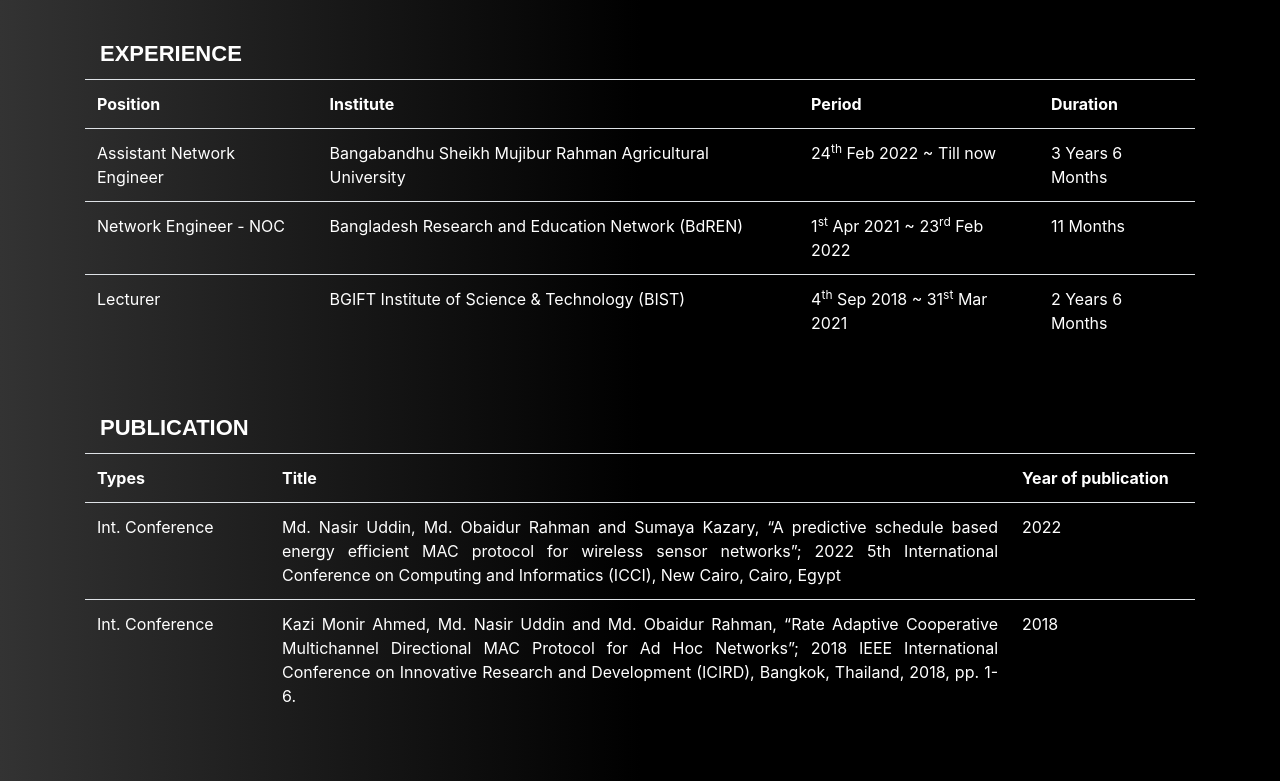
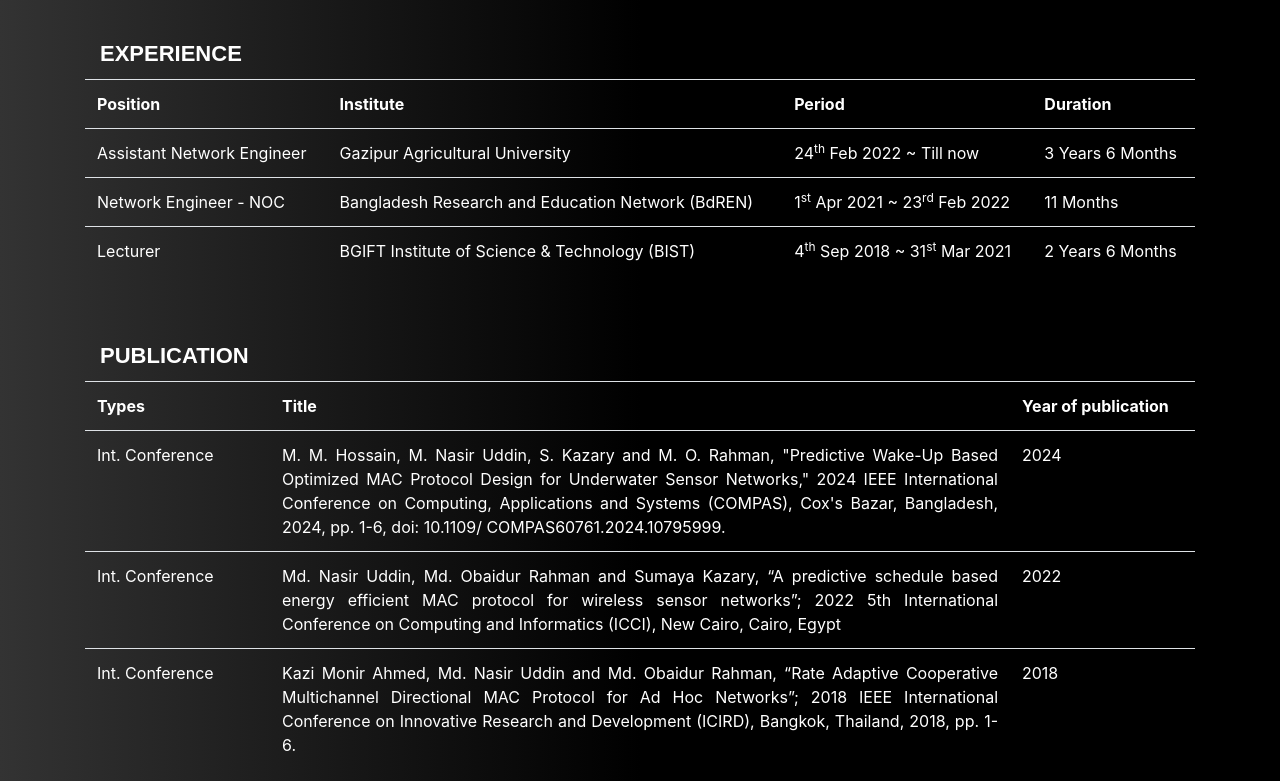
Before and after one commit to nasir-pw/ebiography, a plain HTML site: page about.html in a window 1280 px wide. Shown: the part 1280-2061 px from the top of the page. Drawn offline with nearby package versions, Linux system fonts and the light colour scheme; files whose address does not match are found by name; a web font is replaced by a local one.

Commit message:
about.html

```diff
--- a/about.html
+++ b/about.html
@@ -173,7 +173,7 @@
                     </tr>
                     <tr>
                       <td>Assistant Network Engineer</td>
-                      <td>Bangabandhu Sheikh Mujibur Rahman Agricultural University</td>
+                      <td>Gazipur Agricultural University</td>
                       <td>24<sup>th</sup> Feb 2022 ~ Till now</td>
                       <td><div id="experience-duration"></div></td>
                     </tr>
@@ -207,6 +207,11 @@
                       <th>Types</th>
                       <th class="col-8">Title</th>
                       <th class="col-2">Year of publication</th>
+                    </tr>
+                     <tr>
+                      <td>Int. Conference</td>
+                      <td class="paper">M. M. Hossain, M. Nasir Uddin, S. Kazary and M. O. Rahman, "Predictive Wake-Up Based Optimized MAC Protocol Design for Underwater Sensor Networks," 2024 IEEE International Conference on Computing, Applications and Systems (COMPAS), Cox's Bazar, Bangladesh, 2024, pp. 1-6, doi: 10.1109/ COMPAS60761.2024.10795999.</td>
+                      <td>2024</td>
                     </tr>
                     <tr>
                       <td>Int. Conference</td>
```
